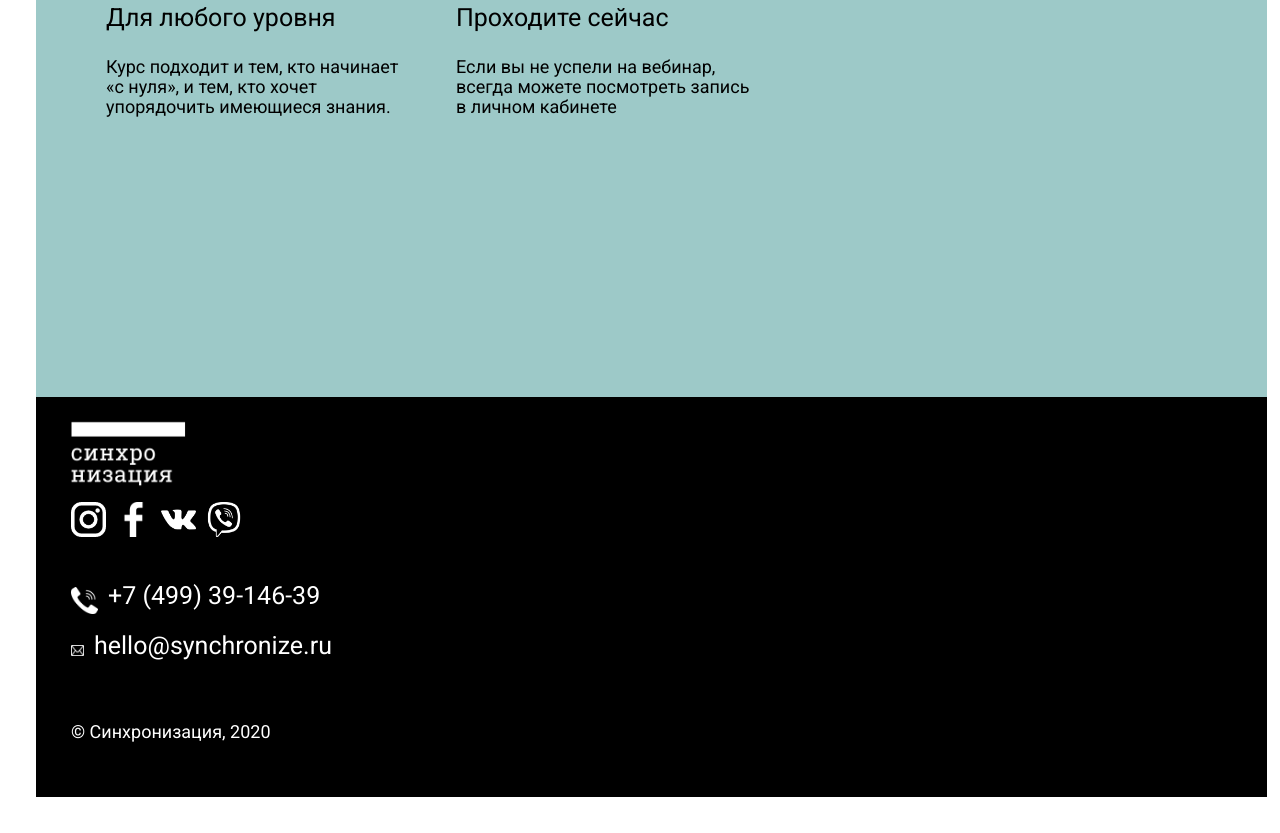
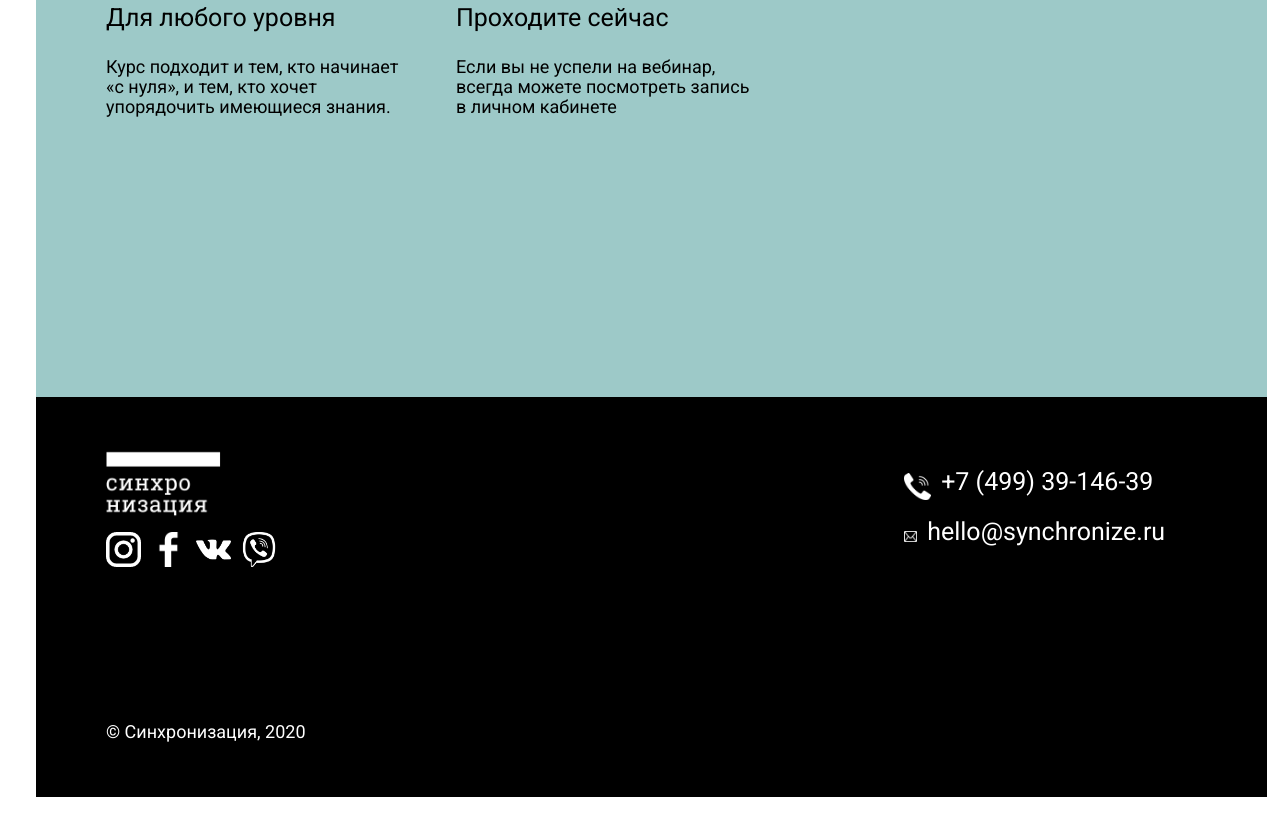
Before and after one commit to Sahil-Zulfuqarov/modul1, a plain HTML site: page index.html in a window 1280 px wide. Shown: the part 4561-5394 px from the top of the page. Drawn offline with Linux system fonts and the light colour scheme.

Commit message:
desktop complate

```diff
--- a/main.css
+++ b/main.css
@@ -595,12 +595,6 @@ li{
     .p3 {
         font-size: 20px;
     }
-
-    .aaa{
-    /* width: 100%; */
-
-
-    }
     .abc{
         display: flex;
         align-items: center;
@@ -825,8 +819,9 @@ li{
      }
      .d3{
         font-size: 18px;
-        width: ;
-        height: ;
+        width: 230px;
+        height: 40px;
+        margin-top: 50px;
      }
      .aw{
         width: 700px;
@@ -837,6 +832,9 @@ li{
 
      .fff{
         height: 400px;
+        padding-top: 30px;
+        padding-left: 70px;
+        padding-right: 70px;
      }
      .w1{
         width: 115px;
@@ -854,13 +852,11 @@ li{
         width: 27px;
         height: 18px;
      }
-
-
-
-
-
-
-
-
-
+     .weqb{
+        display: flex;
+        justify-content: space-between;
      }
+     .d3{
+        margin-top: 150px;
+     }
+}
```
Lines whose indentation alone changed are shown as unchanged.
